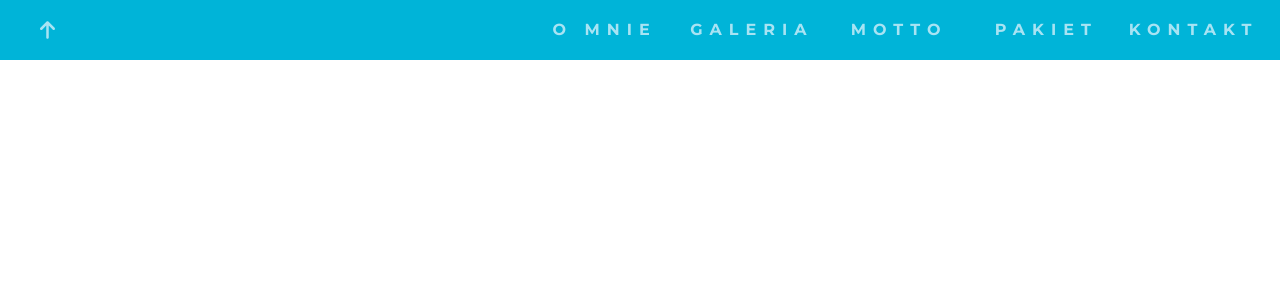
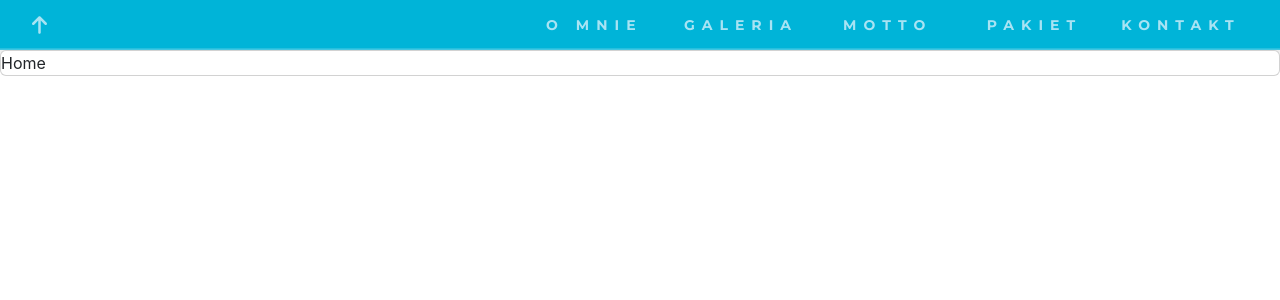
Before and after one commit to Gonai132/portfolioSPA, a React (Create React App) app: page / in a window 1280 px wide. Shown: the top 300 px of the page. Built offline with nearby package versions, Linux system fonts and the light colour scheme.

Commit message:
restyling navbar section

```diff
--- a/public/index.html
+++ b/public/index.html
@@ -4,6 +4,9 @@
     <meta charset="utf-8" />
     <link rel="icon" href="%PUBLIC_URL%/favicon.ico" />
     <link href="https://fonts.googleapis.com/css2?family=Montserrat:ital,wght@0,100..900;1,100..900&amp;display=swap" rel="stylesheet">
+    <link href="https://cdn.jsdelivr.net/npm/bootstrap@5.3.3/dist/css/bootstrap.min.css" rel="stylesheet" integrity="sha384-QWTKZyjpPEjISv5WaRU9OFeRpok6YctnYmDr5pNlyT2bRjXh0JMhjY6hW+ALEwIH" crossorigin="anonymous">
+    <script src="https://cdn.jsdelivr.net/npm/@popperjs/core@2.11.8/dist/umd/popper.min.js" integrity="sha384-I7E8VVD/ismYTF4hNIPjVp/Zjvgyol6VFvRkX/vR+Vc4jQkC+hVqc2pM8ODewa9r" crossorigin="anonymous"></script>
+    <script src="https://cdn.jsdelivr.net/npm/bootstrap@5.3.3/dist/js/bootstrap.min.js" integrity="sha384-0pUGZvbkm6XF6gxjEnlmuGrJXVbNuzT9qBBavbLwCsOGabYfZo0T0to5eqruptLy" crossorigin="anonymous"></script>
     <meta name="viewport" content="width=device-width, initial-scale=1" />
     <meta name="theme-color" content="#000000" />
     <meta
--- a/src/App.js
+++ b/src/App.js
@@ -1,10 +1,12 @@
 import React from "react";
 import Navbar from "./components/navbar/Navbar";
+import Home from "./components/Home/Home";
 
 const App = () => {
   return (
     <div>
       <Navbar/>
+      <Home></Home>
     </div>
 
   );
--- /dev/null
+++ b/src/components/Home/Home.js
@@ -0,0 +1,10 @@
+import React from 'react';
+import "./home.css"
+
+const Home = () => {
+  return (
+    <div className='card'>Home</div>
+  )
+}
+
+export default Home
--- a/src/components/navbar/navbar.css
+++ b/src/components/navbar/navbar.css
@@ -1,5 +1,5 @@
 .navbar-main {
-    position: fixed;
+    /* position: fixed; */
     background-color: #00b4d8;
     /* 0077b6
         03045e
@@ -7,17 +7,21 @@
         caf0f8
     */
     width: 100%;
-    height: 60px;
+    height: 50px;
     display: flex;
     align-items: center;
     text-align: center;
+    border-bottom: 0.5px solid rgba(255, 255, 255, 0.25);
+    box-shadow: 0 0.5rem 1rem rgba(0,0,0,0.15),inset 0 -1px 0 rgba(255,255,255,0.15);
 }
 
 .navbar-main ul {
     display: flex;
+    height: 50px;
     width: 100%;
     justify-content:flex-end;
-    margin-right: 1%;
+    margin-right: 2%;
+    margin-top: auto;
 }
 
 .navbar-main ul li {
@@ -25,8 +29,8 @@
     flex-basis: 12%;
     color: aliceblue;
     font-family: Montserrat, sans-serif;
-    line-height: 28px;
-    font-size: 16px;
+    line-height: 50px;
+    font-size: 14px;
     text-transform: uppercase;
     letter-spacing: 7px;
     opacity: 0.7;
```
Also changed, not shown: src/components/Home/home.css (added).
